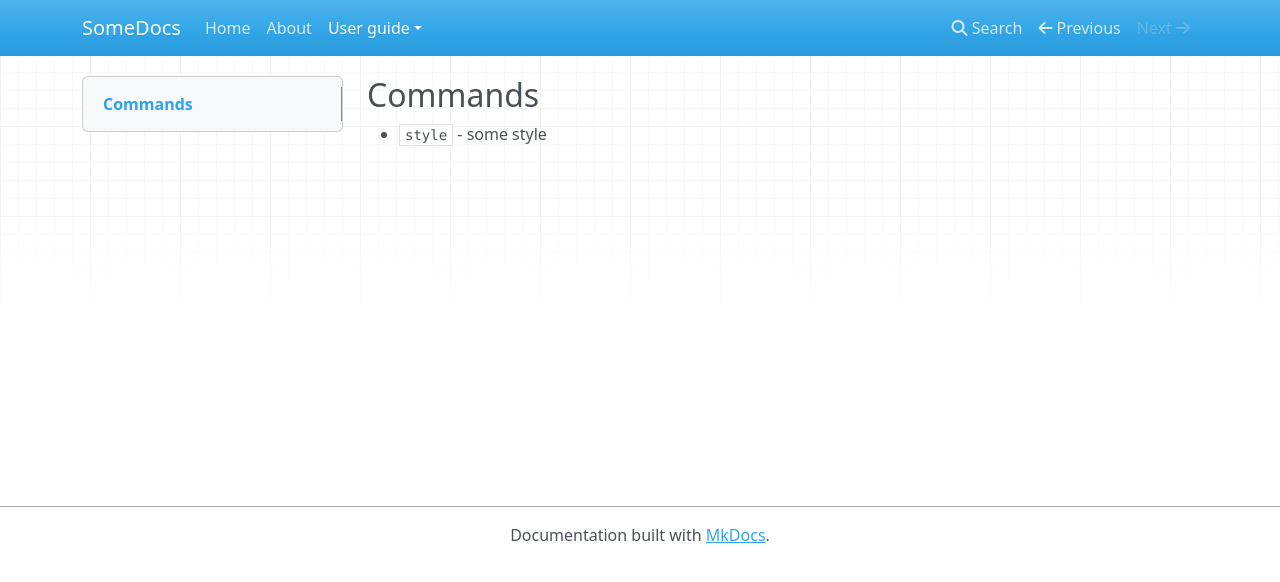
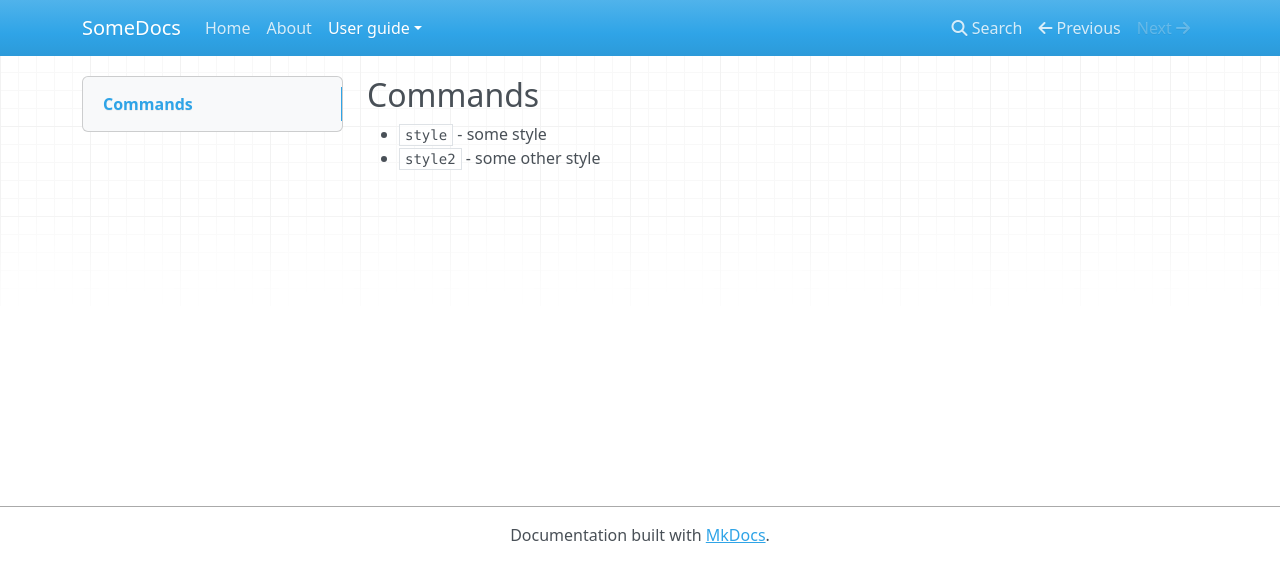
Before and after one commit to JiriPakr/exdocs, an MkDocs documentation site: the page built from docs/styling.md, in a window 1280 px wide. Shown: the top 582 px of the page. Built offline with MkDocs 1.6.1, drawn with Linux system fonts in a browser that asks for light colours; nearby versions of some CDN libraries.

Commit message:
update styling.md

```diff
--- a/docs/styling.md
+++ b/docs/styling.md
@@ -1,3 +1,4 @@
 ## Commands
 
 * `style` - some style
+* `style2` - some other style
```
